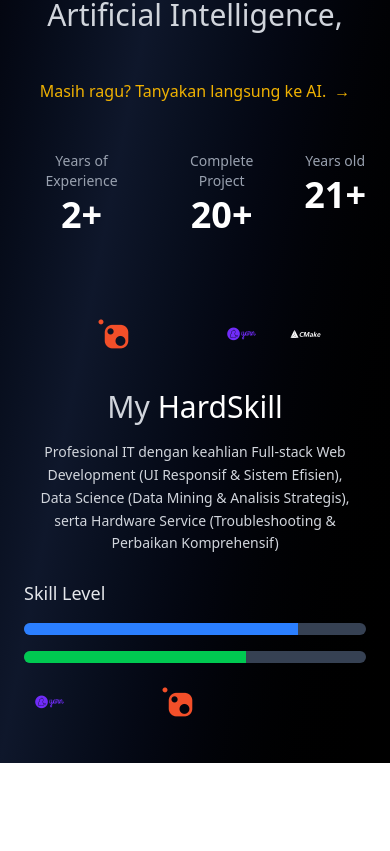
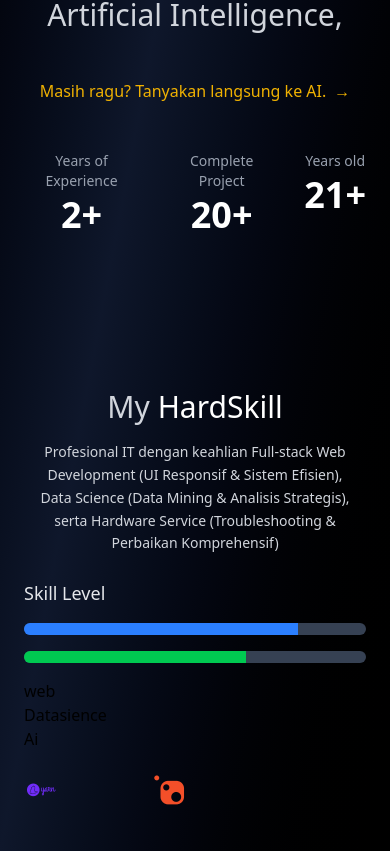
Before and after one commit to SeinalArifin149/My-Portofolio, a React app: page / in a window 390 px wide. Shown: the part 1217-2068 px from the top of the page. Before the commit the page ends 1980 px from the top, so only its background shows below. Built offline with nearby package versions, Linux system fonts and the light colour scheme; the HTML template or start-up script is replaced by a standard one.

Commit message:
Add responsive Devicon Clear

```diff
--- a/src/App.css
+++ b/src/App.css
@@ -25,10 +25,10 @@
   /* --- 2. Animations (Nama Class yang dipanggil) --- */
 
   /* Class: animate-scroll */
-  --animate-scroll: scroll-vertical 25s linear infinite;
+  --animate-scroll: scroll-vertical 30s linear infinite;
 
   /* Class: animate-scroll-down */
-  --animate-scroll-down: scroll-down 15s linear infinite;
+  --animate-scroll-down: scroll-down 30s linear infinite;
 
   /* Class: animate-scroll-left */
   --animate-scroll-left: scroll-left 15s linear infinite;
--- a/src/index.css
+++ b/src/index.css
@@ -24,12 +24,17 @@
     0% { transform: translateX(0); }
     100% { transform: translateX(-50%); }
   }
+  @keyframes scroll-right {
+    0% { transform: translateX(-50%); }
+    100% { transform: translateX(0); }
+  }
 
   /* --- 2. Daftarkan Animasinya --- */
 
   /* Format: --animate-[nama]: [nama-keyframe] [durasi] [tipe] [loop]; */
-  --animate-scroll-down: scroll-down 20s linear infinite;
+  --animate-scroll-down: scroll-down 30s linear infinite;
   --animate-scroll-left: scroll-left 20s linear infinite;
+  --animate-scroll-right: scroll-right 20s linear infinite;
 }
 
 /* :root {
--- a/src/pages/portofolio/devicon_left.tsx
+++ b/src/pages/portofolio/devicon_left.tsx
@@ -46,7 +46,7 @@ export function Devicon_Left() {
       {/* --- MOBILE VIEW (Horizontal Scroll Left) --- */}
       <div className="md:hidden w-full relative overflow-hidden py-4">
         {/* Pakai w-max dan animate-scroll-left */}
-        <div className="flex w-max animate-scroll-left">
+        <div className="flex w-max animate-scroll-right">
           {[...techStack, ...techStack].map((tech, index) => (
             <div
               key={`left-mob-${index}`}
--- a/src/pages/portofolio/skillbar.tsx
+++ b/src/pages/portofolio/skillbar.tsx
@@ -20,6 +20,18 @@ export function SkillBar() {
       <div className="w-full bg-gray-700 h-3 rounded-full overflow-hidden">
         <div className="bg-green-500 h-full w-[65%] transition-all"></div>
       </div>
+      <table>
+        <tr>
+          <td>web</td>
+        </tr>
+        <tr>
+          <td>Datasience</td>
+        </tr>
+        <tr>
+          <td>Ai</td>
+        </tr>
+      </table>
     </div>
+
   )
 }
```
